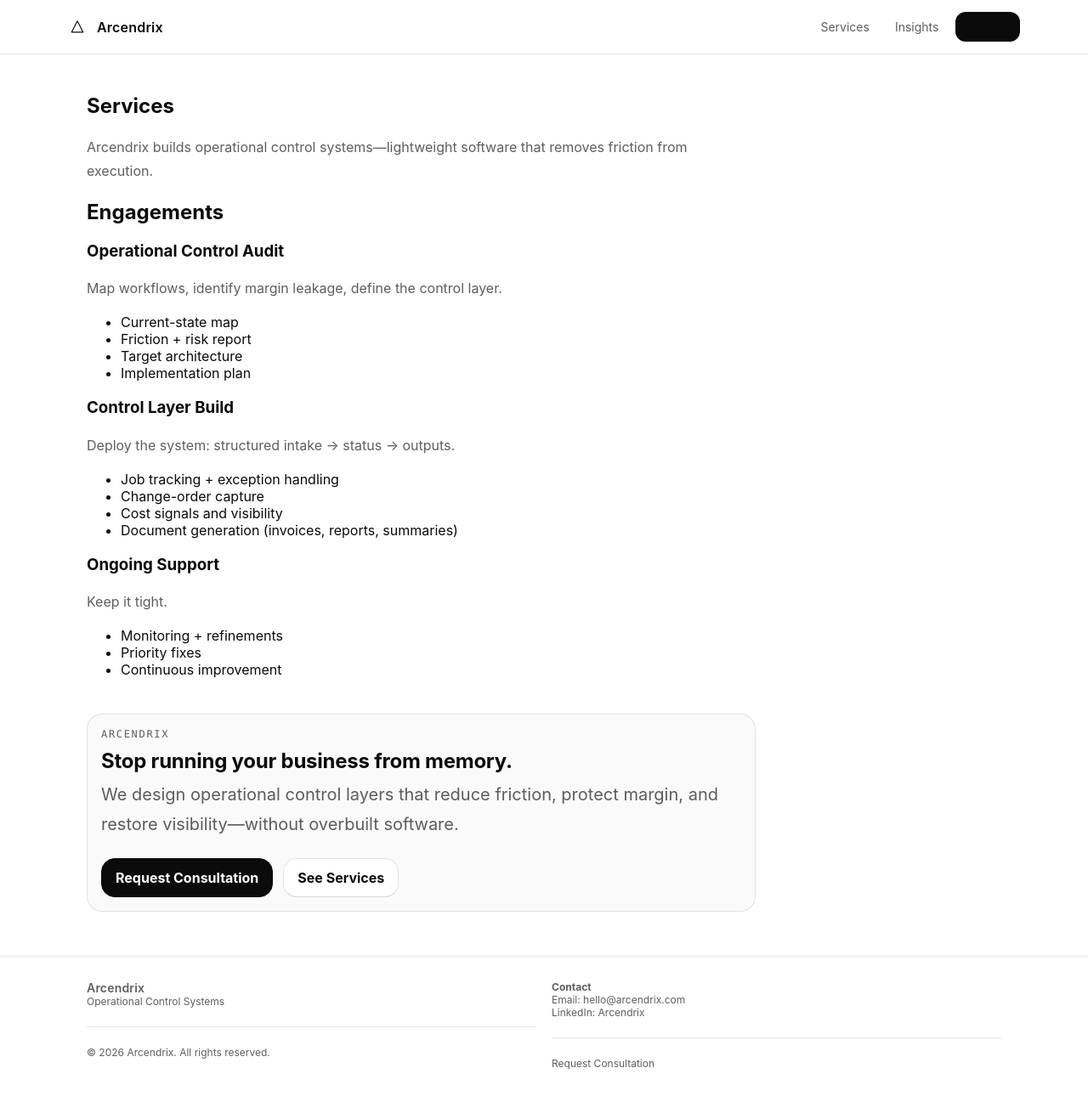
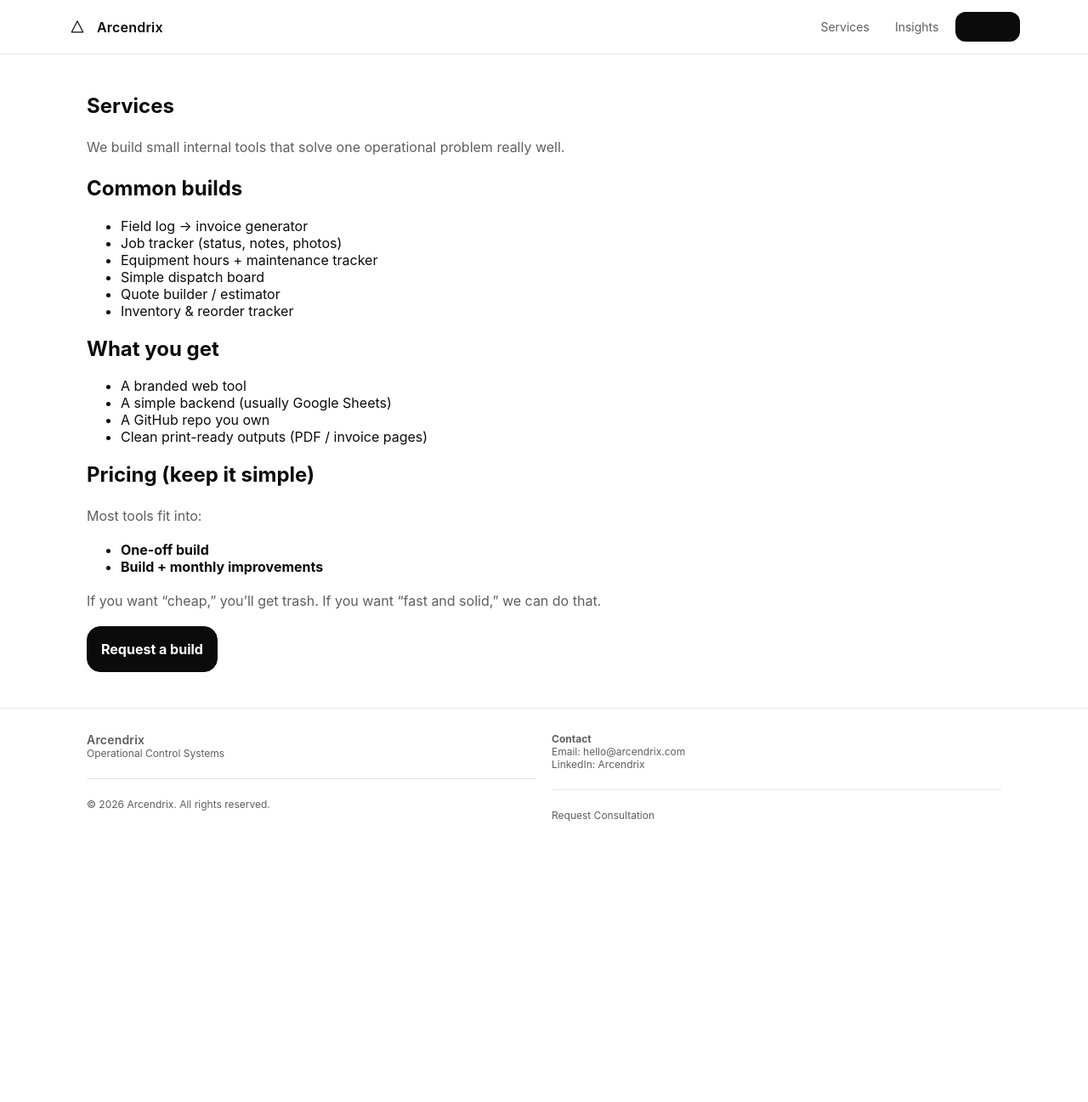
Before and after one commit to arcendrix/site, a Jekyll site: the page built from services.md, in a window 1280 px wide and 1297 px high. Shown: the whole window at 85% size. Built offline with Jekyll 4.4.1, drawn with Linux system fonts in a browser that asks for light colours.

Commit message:
Update services.md

```diff
--- a/services.md
+++ b/services.md
@@ -3,28 +3,27 @@ title: Services
 permalink: /services/
 ---
 
-Arcendrix builds operational control systems—lightweight software that removes friction from execution.
+We build small internal tools that solve one operational problem really well.
 
-## Engagements
+## Common builds
+- Field log → invoice generator
+- Job tracker (status, notes, photos)
+- Equipment hours + maintenance tracker
+- Simple dispatch board
+- Quote builder / estimator
+- Inventory & reorder tracker
 
-### Operational Control Audit
-Map workflows, identify margin leakage, define the control layer.
-- Current-state map
-- Friction + risk report
-- Target architecture
-- Implementation plan
+## What you get
+- A branded web tool
+- A simple backend (usually Google Sheets)
+- A GitHub repo you own
+- Clean print-ready outputs (PDF / invoice pages)
 
-### Control Layer Build
-Deploy the system: structured intake → status → outputs.
-- Job tracking + exception handling
-- Change-order capture
-- Cost signals and visibility
-- Document generation (invoices, reports, summaries)
+## Pricing (keep it simple)
+Most tools fit into:
+- **One-off build**
+- **Build + monthly improvements**
 
-### Ongoing Support
-Keep it tight.
-- Monitoring + refinements
-- Priority fixes
-- Continuous improvement
+If you want “cheap,” you’ll get trash. If you want “fast and solid,” we can do that.
 
-{% include cta.html %}
+<a class="btn primary" href="{{ '/contact/' | relative_url }}">Request a build</a>
```
